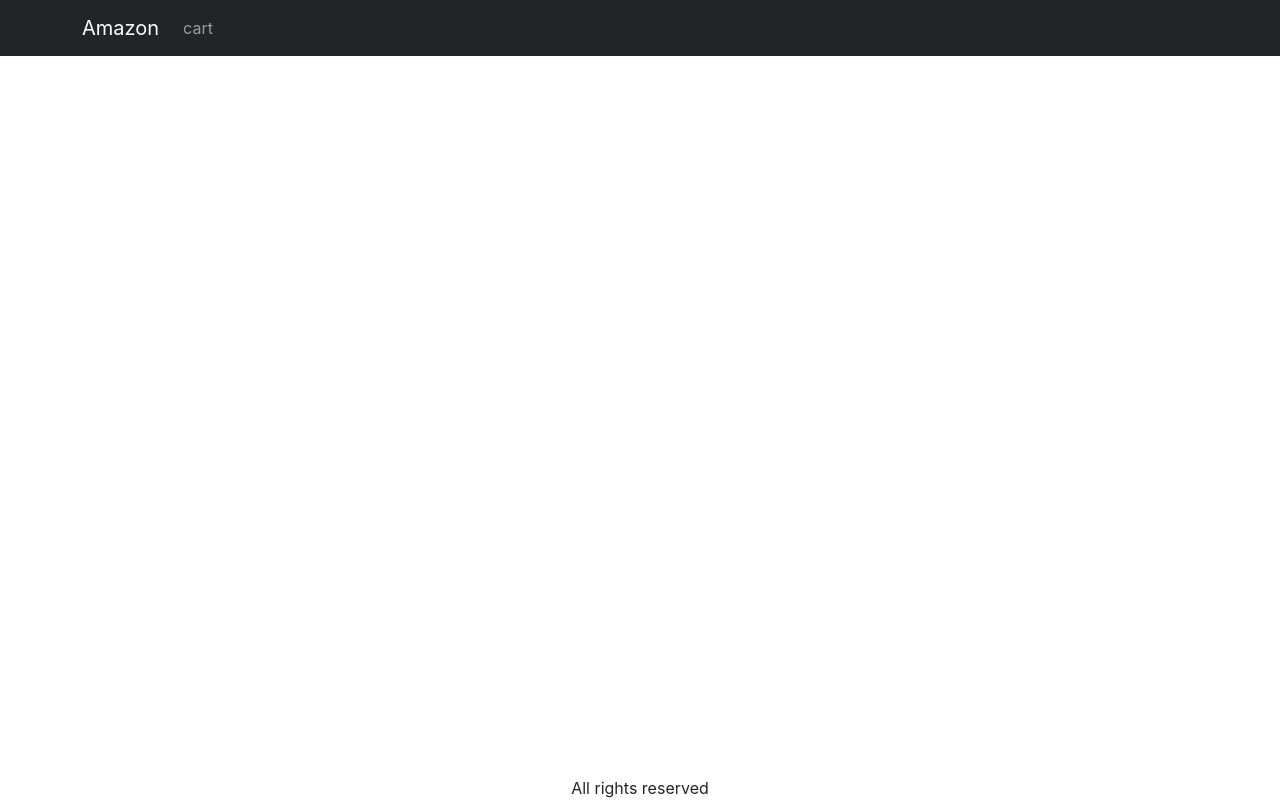
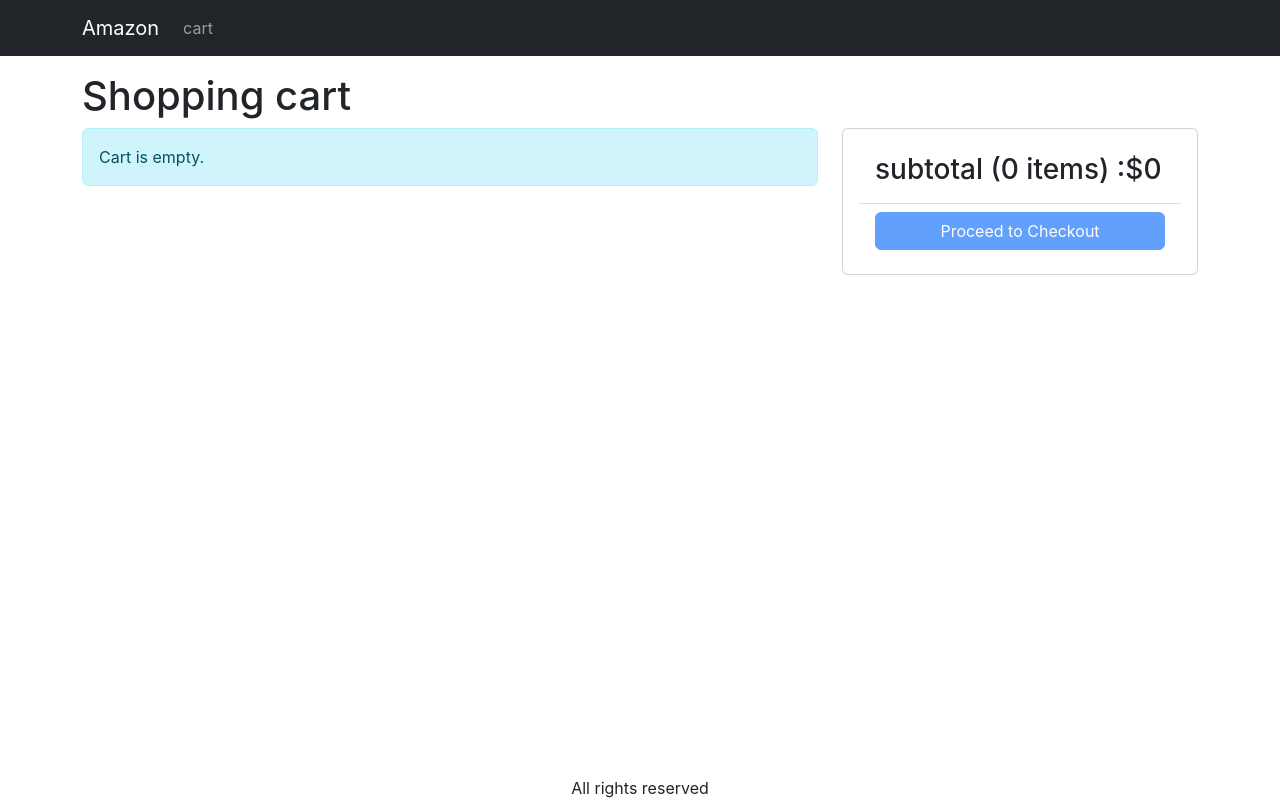
Before and after one commit to sooraj-RK/Mern-Ecommerce, a React (Create React App) app in the folder frontend/: page /cart in a window 1280 px wide. Built offline with nearby package versions, Linux system fonts and the light colour scheme.

Commit message:
cart screen

```diff
--- a/frontend/src/App.js
+++ b/frontend/src/App.js
@@ -8,6 +8,7 @@
 import { Badge, Nav } from 'react-bootstrap';
 import { useContext } from 'react';
 import { Store } from './Store';
+import CartScreen from './screens/CartScreen';
 
 function App() {
   const {state} = useContext(Store);
@@ -26,7 +27,7 @@
                   cart
                   {cart.cartItems.length > 0 && (
                     <Badge pill bg="danger">
-                      {cart.cartItems.length}
+                      {cart.cartItems.reduce((a,c)=> a + c.quantity, 0)}
                     </Badge>
                     )}
                     </Link></Nav>
@@ -38,6 +39,7 @@
         <Container className="mt-3">
           <Routes>
             <Route path="/product/:slug" element={<ProductScreen />} />
+            <Route path="/cart" element={<CartScreen />} />
             <Route path="/" element={<HomeScreen />} />
           </Routes>
           </Container>
--- a/frontend/src/Store.js
+++ b/frontend/src/Store.js
@@ -1,32 +1,34 @@
-import { createContext, useReducer } from "react";
+import { createContext, useReducer } from 'react';
 
 export const Store = createContext();
 
-const initialState ={
-    cart:{
-        cartItems:[],
-
+const initialState = {
+  cart: {
+    cartItems: [],
   },
 };
-function reducer(state,action){
-    switch (action.type){
+function reducer(state, action) {
+    switch (action.type) {
         case 'CART_ADD_ITEM':
-            return{
-                ...state,cart:{
-                cartItems:[...state.cart.cartItems,action.payload],
-            },
+          // add to cart
+          const newItem = action.payload;
+          const existItem = state.cart.cartItems.find(
+            (item) => item._id === newItem._id
+          );
+          const cartItems = existItem
+            ? state.cart.cartItems.map((item) =>
+                item._id === existItem._id ? newItem : item
+              )
+            : [...state.cart.cartItems, newItem];
+          return { ...state, cart: { ...state.cart, cartItems } };
 
-};
     default:
       return state;
   }
-
 }
 export function StoreProvider(props) {
+  const [state, dispatch] = useReducer(reducer, initialState);
+  const value = { state, dispatch };
 
-    const [state,dispatch] =useReducer(reducer,initialState);
-    const value ={state,dispatch};
-
-    return <Store.Provider value={value}>{props.children}</Store.Provider>
-
+  return <Store.Provider value={value}>{props.children}</Store.Provider>;
 }
--- a/frontend/src/index.css
+++ b/frontend/src/index.css
@@ -40,3 +40,7 @@
 .img-large {
   max-width: 100%;
 }
+
+.img-thumbnail {
+  height: 80px;
+}
--- /dev/null
+++ b/frontend/src/screens/CartScreen.js
@@ -0,0 +1,94 @@
+import { useContext } from 'react';
+import { Store } from '../Store';
+import { Helmet } from 'react-helmet-async';
+import MessageBox from '../components/MessageBox';
+import { Button, Card, Col, ListGroup, Row } from 'react-bootstrap';
+import { Link } from 'react-router-dom';
+
+export default function CartScreen() {
+  const { state, dispatch: ctxDispatch } = useContext(Store);
+  const {
+    cart: { cartItems },
+  } = state;
+
+  return (
+    <div>
+      <Helmet>
+        <title>shopping Cart</title>
+      </Helmet>
+      <h1>Shopping cart</h1>
+      <Row>
+        <Col md={8}>
+          {cartItems.length === 0 ? (
+            <MessageBox>
+              Cart is empty. <Link to="/"></Link>
+            </MessageBox>
+          ) : (
+            <ListGroup>
+              {cartItems.map((item) => (
+                <ListGroup.Item key={item._id}>
+                  <Row className="align-items-center">
+                    <Col md={4}>
+                      <img
+                        src={item.image}
+                        alt={item.name}
+                        className="img-fluid rounded img-thumbnail"
+                      ></img>{' '}
+                      {''}
+                      <Link to={`product/${item.slug}`}>{item.name}</Link>
+                    </Col>
+                    <Col md={3}>
+                      <Button variant="light" disabled={item.quantity === 1}>
+                        <i className="fas fa-minus-circle"></i>
+                      </Button>{' '}
+                      <span>{item.quantity}</span>
+                      {''}
+                      <Button
+                        variant="light"
+                        disabled={item.quantity === item.countInStock}
+                      >
+                        <i className="fas fa-plus-circle"></i>
+                      </Button>
+                    </Col>
+                    <Col md={3}>${item.price}</Col>
+                    <Col md={2}>
+                      <Button variant="light">
+                        <i className="fas fa-trash"></i>
+                      </Button>
+                    </Col>
+                  </Row>
+                </ListGroup.Item>
+              ))}
+            </ListGroup>
+          )}
+        </Col>
+        <Col md={4}>
+          <Card>
+            <Card.Body>
+              <ListGroup variant="flush">
+                <ListGroup.Item>
+                  <h3>
+                    subtotal ({cartItems.reduce((a, c) => a + c.quantity, 0)}{' '}
+                    items) :$
+                    {cartItems.reduce((a, c) => a + c.price * c.quantity, 0)}
+                  </h3>
+                </ListGroup.Item>
+                <ListGroup.Item>
+                  <div className="d-grid">
+                    <Button
+                      type="button"
+                      variant="primary"
+                      disabled={cartItems.length === 0}
+                    >
+                      Proceed to Checkout
+                    </Button>
+                  </div>
+                </ListGroup.Item>
+              </ListGroup>
+            </Card.Body>
+          </Card>
+        </Col>
+      </Row>
+    </div>
+  );
+}
--- a/frontend/src/screens/ProductScreen.js
+++ b/frontend/src/screens/ProductScreen.js
@@ -1,6 +1,6 @@
 import axios from 'axios';
 import { useContext, useEffect, useReducer } from 'react';
-import { useParams } from 'react-router-dom';
+import { useNavigate, useParams } from 'react-router-dom';
 import Row from 'react-bootstrap/Row';
 import Col from 'react-bootstrap/Col';
 import Card from 'react-bootstrap/Card';
@@ -28,6 +28,7 @@
 };
 
 function ProductScreen() {
+  const navigate= useNavigate()
   const params = useParams();
   const { slug } = params;
 
@@ -49,11 +50,22 @@
     fetchData();
   }, [slug]);
 
-  const {state, dispatch: cxtDispatch} = useContext(Store);
-  const addToCartHandler =()=>{
-    cxtDispatch({type: 'CART_ADD_ITEM',payload:{...product,quantity:1}})
-
-  }
+  const { state, dispatch: ctxDispatch } = useContext(Store);
+  const { cart } = state;
+  const addToCartHandler = async () => {
+    const existItem = cart.cartItems.find((x) => x._id === product._id);
+    const quantity = existItem ? existItem.quantity + 1 : 1;
+    const { data } = await axios.get(`/api/products/${product._id}`);
+    if (data.countInStock < quantity) {
+      window.alert('Sorry. Product is out of stock');
+      return;
+    }
+    ctxDispatch({
+      type: 'CART_ADD_ITEM',
+      payload: { ...product, quantity },
+    });
+    navigate('/cart');
+  };
 
   return loading ? (
       <LoadingBox/>
```
Also changed, not shown: frontend/src/data.js (deleted, +0 -53 lines), 2 other files (tests, documents, lock files or other folders). Lines whose indentation alone changed are shown as unchanged.
